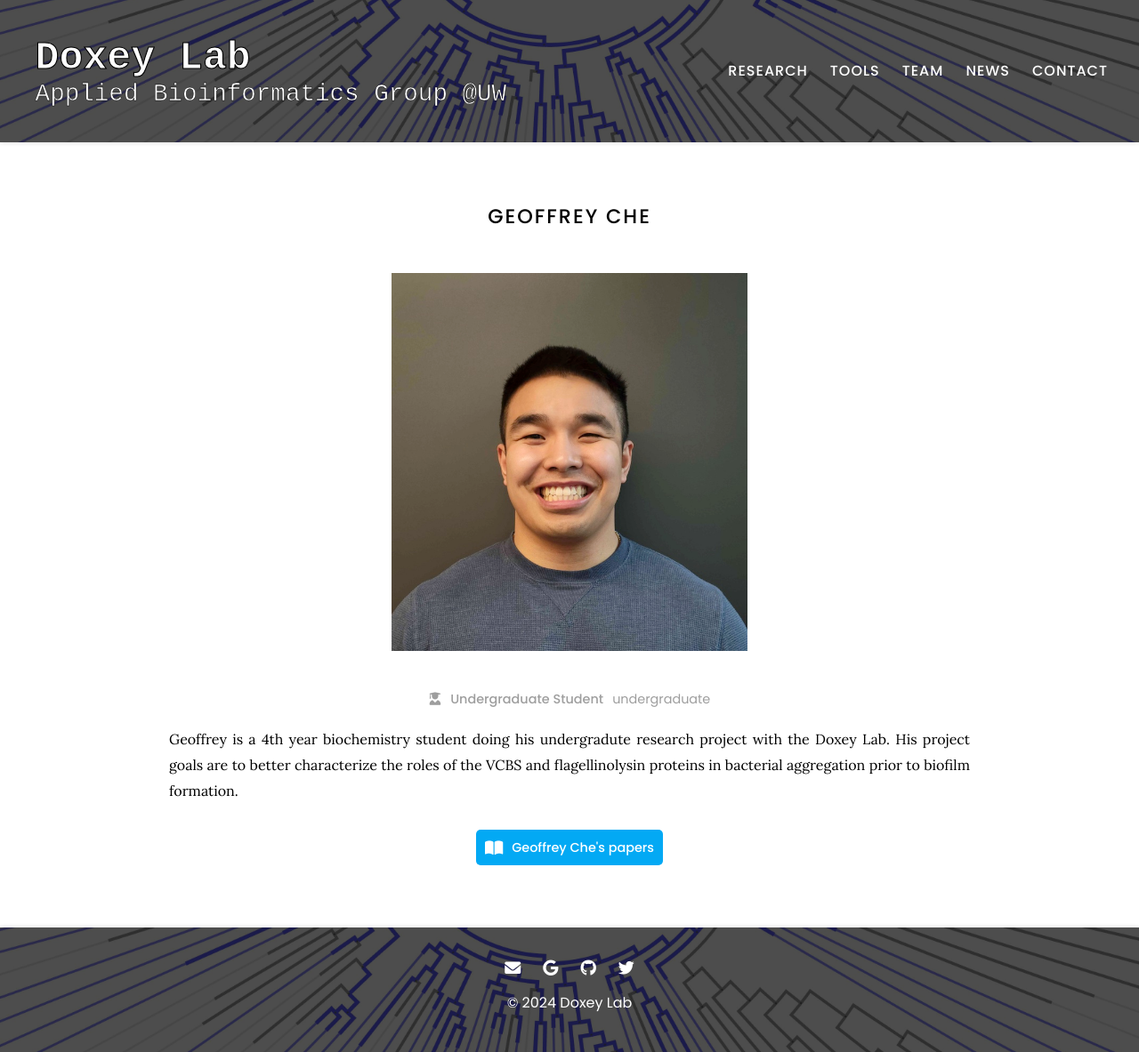
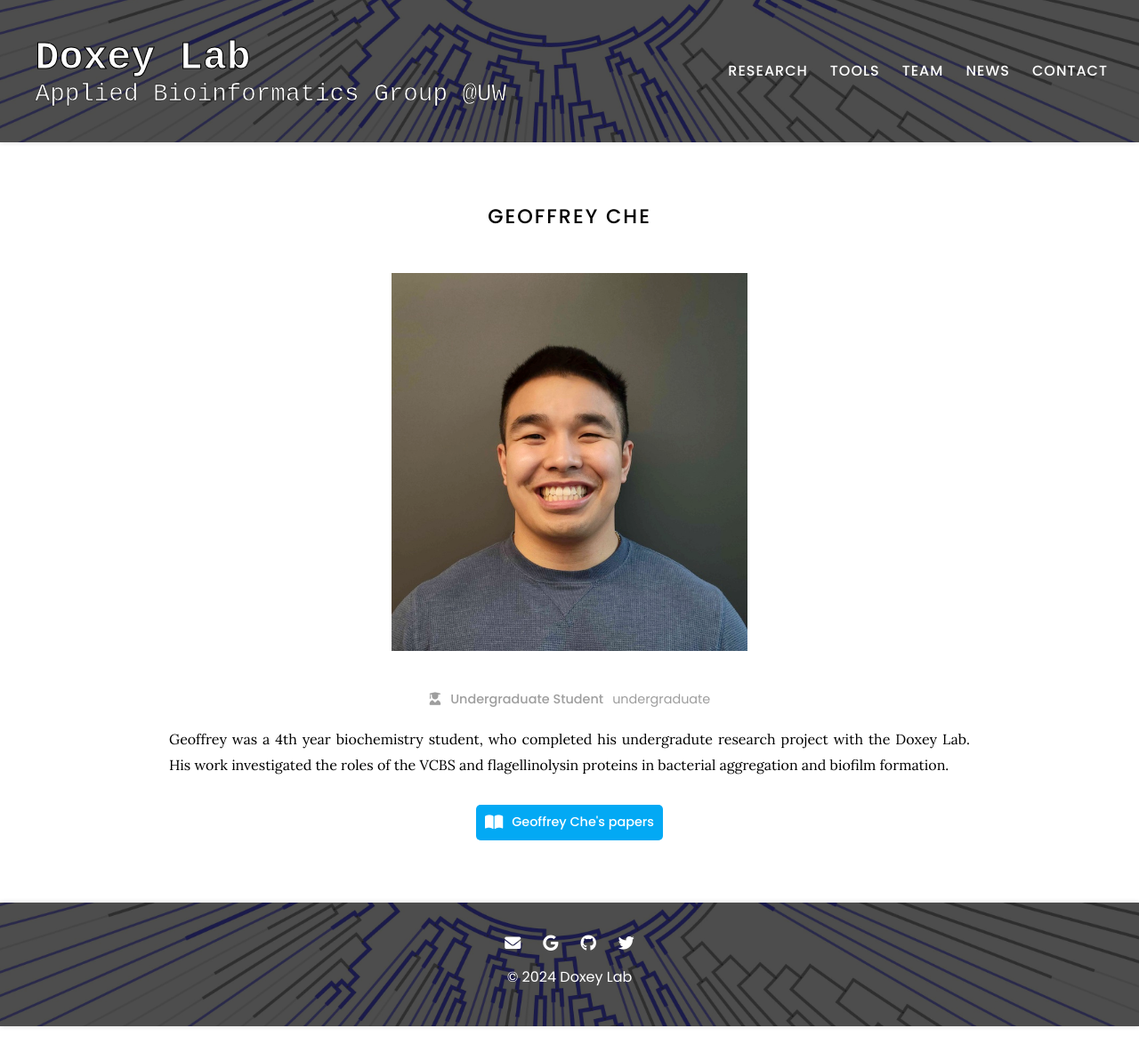
Before and after one commit to doxeylab/doxeylab-website, a Jekyll site: the page built from _members/geoffrey-che.md, in a window 1280 px wide. Shown: the whole page at 89% size. Built offline with Jekyll 4.4.1, drawn with Linux system fonts in a browser that asks for light colours; after the commit the page ends 1154 px from its top, so only the background shows below that.

Commit message:
Update geoffrey-che.md

```diff
--- a/_members/geoffrey-che.md
+++ b/_members/geoffrey-che.md
@@ -3,9 +3,9 @@ name: Geoffrey Che
 image: images/team/GeoffreyChe.jpg
 description: undergraduate
 role: undergrad
-group: current
+group: alumni
 aliases:
   - Geoffrey Che
 ---
 
-Geoffrey is a 4th year biochemistry student doing his undergradute research project with the Doxey Lab. His project goals are to better characterize the roles of the VCBS and flagellinolysin proteins in bacterial aggregation prior to biofilm formation.
+Geoffrey was a 4th year biochemistry student, who completed his undergradute research project with the Doxey Lab. His work investigated the roles of the VCBS and flagellinolysin proteins in bacterial aggregation and biofilm formation.
```
